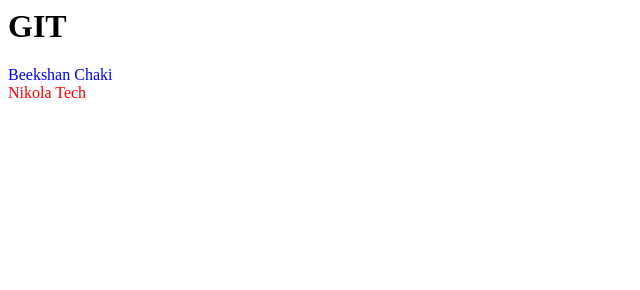
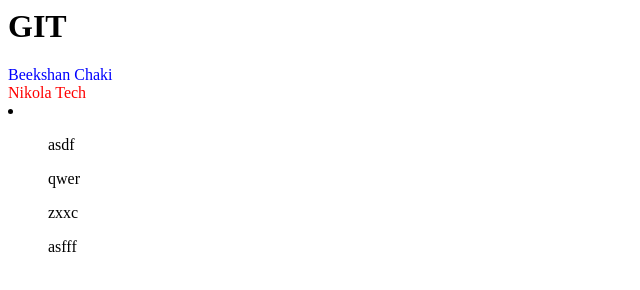
Before and after one commit to beekshan/beginner, a plain HTML site: page index.html in a window 1280 px wide. Shown: the whole page, without its empty margins (0-640 px from the left). Drawn offline with Linux system fonts and the light colour scheme.

Commit message:
added list

```diff
--- a/index.html
+++ b/index.html
@@ -7,6 +7,14 @@
        <h1>GIT</h1>
         <div class="new">Beekshan Chaki</div>
         <div class="second">Nikola Tech</div>
+        <div class="list">
+            <li>
+                <ul>asdf</ul>
+                <ul>qwer</ul>
+                <ul>zxxc</ul>
+                <ul>asfff</ul>
+            </li>
+        </div>
     </body>
 
 </html>
```
